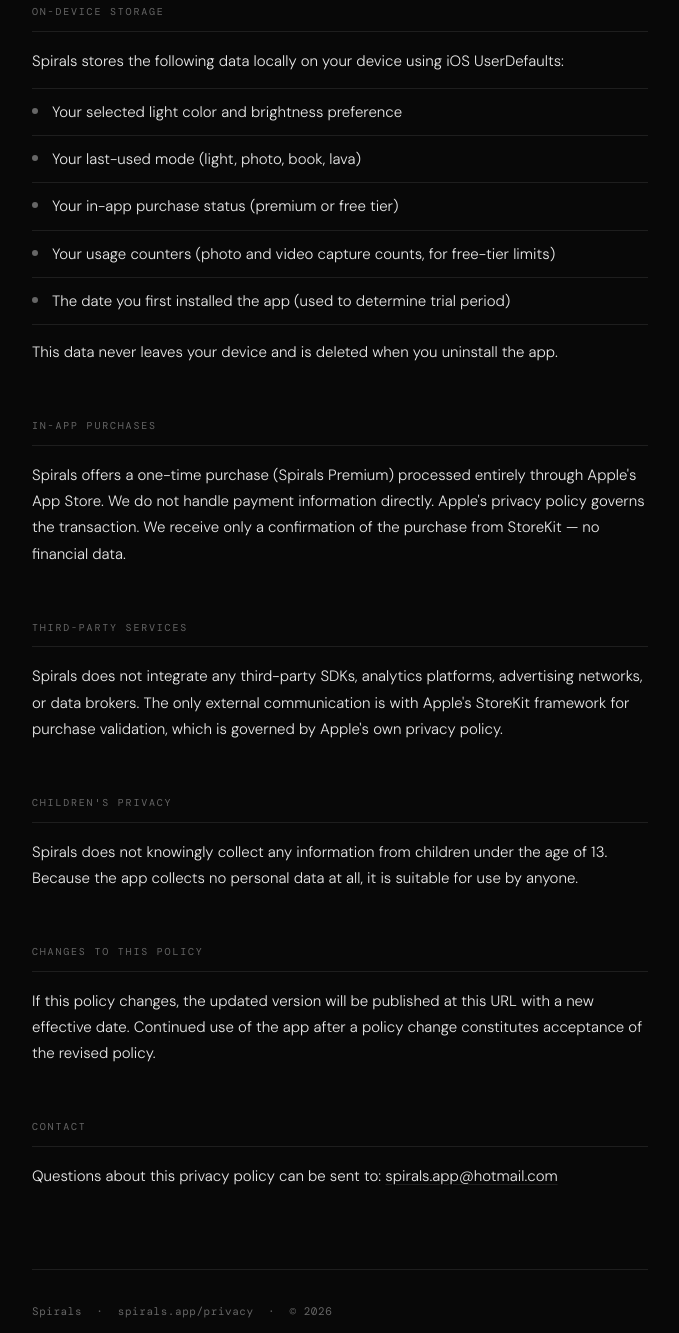
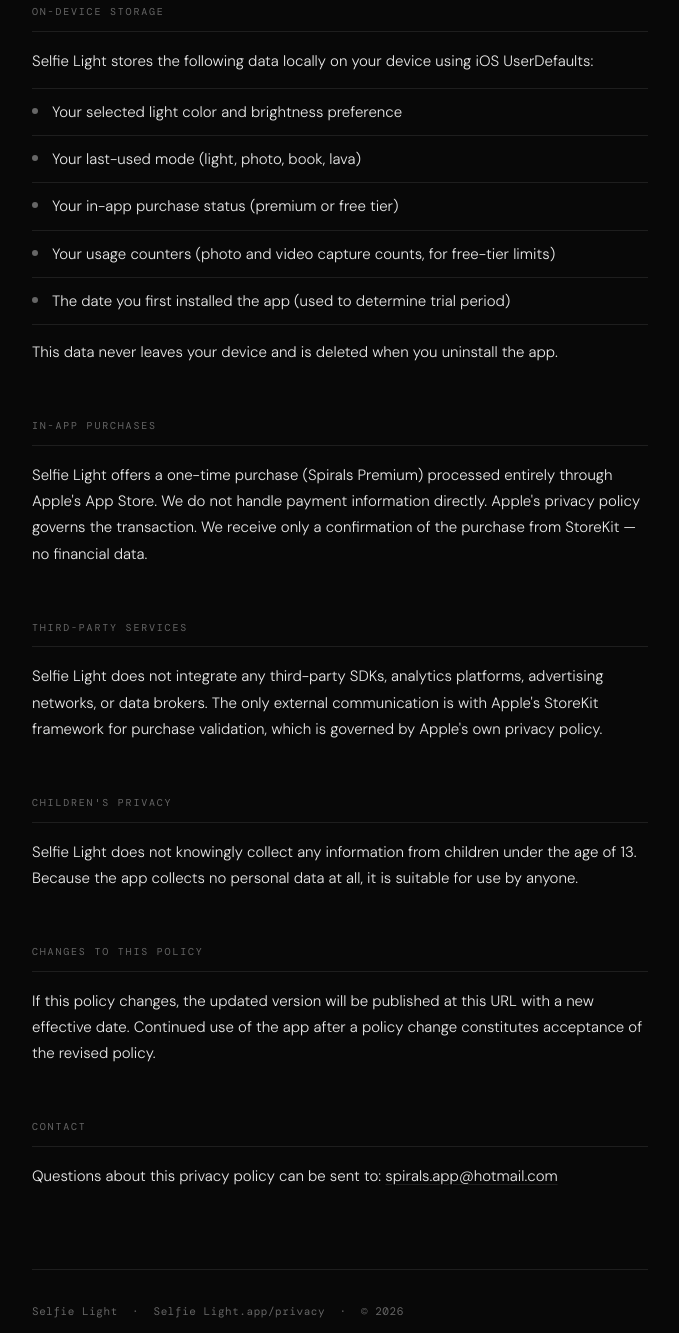
Before and after one commit to cagataykoca06/spirals-PrivacyPolicy, a plain HTML site: page index.html in a window 1280 px wide. Shown: the part 1464-2797 px from the top of the page, without its empty margins (300-979 px from the left). Drawn offline with nearby package versions, Linux system fonts and the light colour scheme; a web font is replaced by a local one.

Commit message:
Update privacy policy references to Selfie Light

```diff
--- a/index.html
+++ b/index.html
@@ -3,7 +3,7 @@
 <head>
   <meta charset="UTF-8" />
   <meta name="viewport" content="width=device-width, initial-scale=1.0" />
-  <title>Spirals — Privacy Policy</title>
+  <title>Selfie Light — Privacy Policy</title>
   <style>
     @import url('https://fonts.googleapis.com/css2?family=DM+Mono:wght@300;400&family=DM+Sans:wght@300;400;500&display=swap');
 
@@ -160,14 +160,14 @@
 <body>
 
   <header>
-    <div class="wordmark">Spirals</div>
+    <div class="wordmark">Selfie Light</div>
     <h1>Privacy Policy</h1>
     <p class="meta">Effective date: March 2026 &nbsp;·&nbsp; Version 1.0</p>
   </header>
 
   <section>
     <h2>Overview</h2>
-    <p>Spirals is a lighting utility for iPhone and iPad. It does not collect, transmit, or store any personal data on external servers. There is no backend. There is no account system. What happens on your device stays on your device.</p>
+    <p>Selfie Light is a lighting utility for iPhone. It does not collect, transmit, or store any personal data on external servers. There is no backend. There is no account system. What happens on your device stays on your device.</p>
   </section>
 
   <section>
@@ -184,7 +184,7 @@
 
   <section>
     <h2>Device Permissions</h2>
-    <p>Spirals requests the following system permissions. Each is used exclusively for the feature described — never for tracking or data collection.</p>
+    <p>Selfie Light requests the following system permissions. Each is used exclusively for the feature described — never for tracking or data collection.</p>
 
     <div class="permission-block">
       <div class="permission-name">Camera</div>
@@ -204,7 +204,7 @@
 
   <section>
     <h2>On-Device Storage</h2>
-    <p>Spirals stores the following data locally on your device using iOS UserDefaults:</p>
+    <p>Selfie Light stores the following data locally on your device using iOS UserDefaults:</p>
     <ul>
       <li>Your selected light color and brightness preference</li>
       <li>Your last-used mode (light, photo, book, lava)</li>
@@ -217,17 +217,17 @@
 
   <section>
     <h2>In-App Purchases</h2>
-    <p>Spirals offers a one-time purchase (Spirals Premium) processed entirely through Apple's App Store. We do not handle payment information directly. Apple's privacy policy governs the transaction. We receive only a confirmation of the purchase from StoreKit — no financial data.</p>
+    <p>Selfie Light offers a one-time purchase (Spirals Premium) processed entirely through Apple's App Store. We do not handle payment information directly. Apple's privacy policy governs the transaction. We receive only a confirmation of the purchase from StoreKit — no financial data.</p>
   </section>
 
   <section>
     <h2>Third-Party Services</h2>
-    <p>Spirals does not integrate any third-party SDKs, analytics platforms, advertising networks, or data brokers. The only external communication is with Apple's StoreKit framework for purchase validation, which is governed by Apple's own privacy policy.</p>
+    <p>Selfie Light does not integrate any third-party SDKs, analytics platforms, advertising networks, or data brokers. The only external communication is with Apple's StoreKit framework for purchase validation, which is governed by Apple's own privacy policy.</p>
   </section>
 
   <section>
     <h2>Children's Privacy</h2>
-    <p>Spirals does not knowingly collect any information from children under the age of 13. Because the app collects no personal data at all, it is suitable for use by anyone.</p>
+    <p>Selfie Light does not knowingly collect any information from children under the age of 13. Because the app collects no personal data at all, it is suitable for use by anyone.</p>
   </section>
 
   <section>
@@ -241,7 +241,7 @@
   </section>
 
   <footer>
-    Spirals &nbsp;·&nbsp; spirals.app/privacy &nbsp;·&nbsp; © 2026
+    Selfie Light &nbsp;·&nbsp; Selfie Light.app/privacy &nbsp;·&nbsp; © 2026
   </footer>
 
 </body>
```
